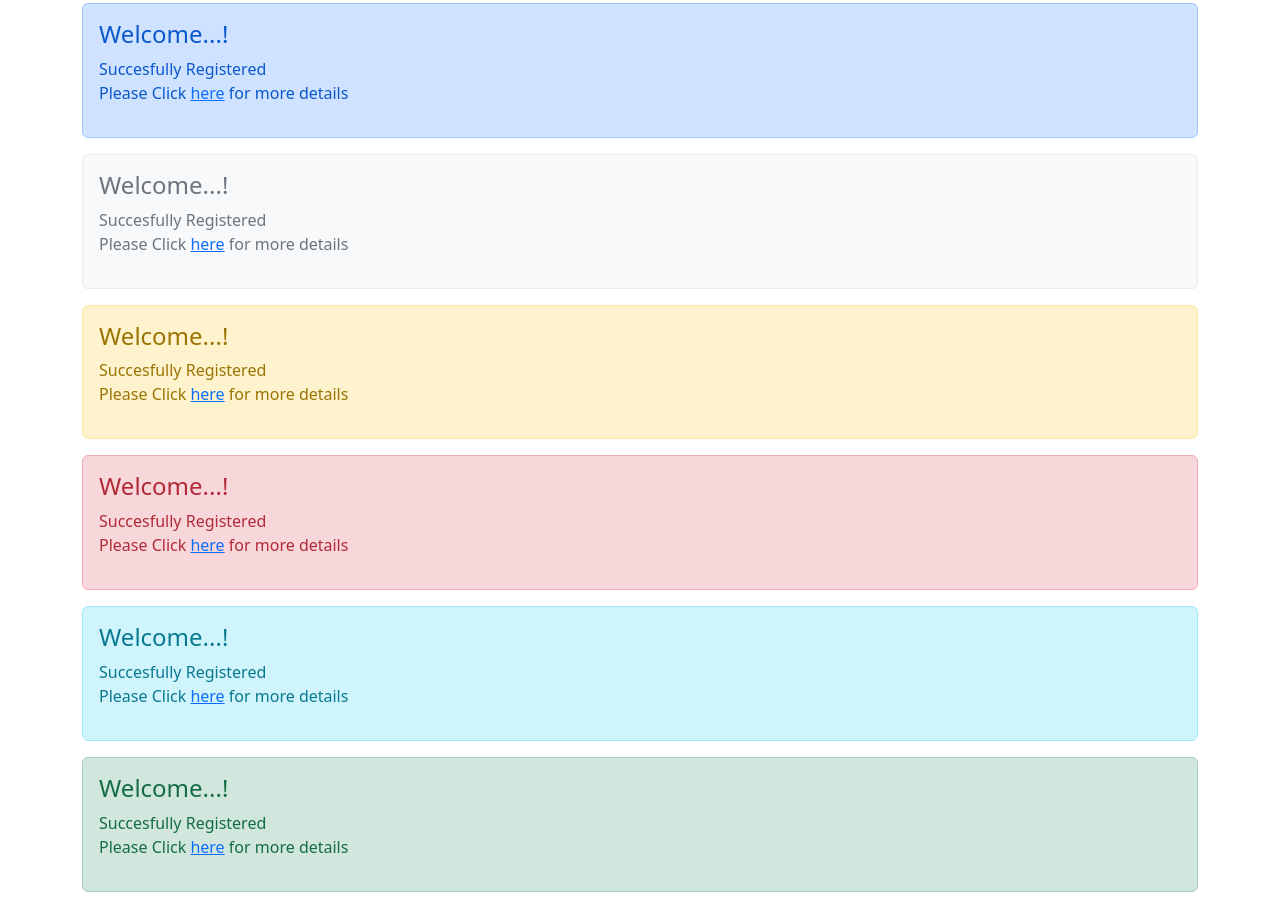
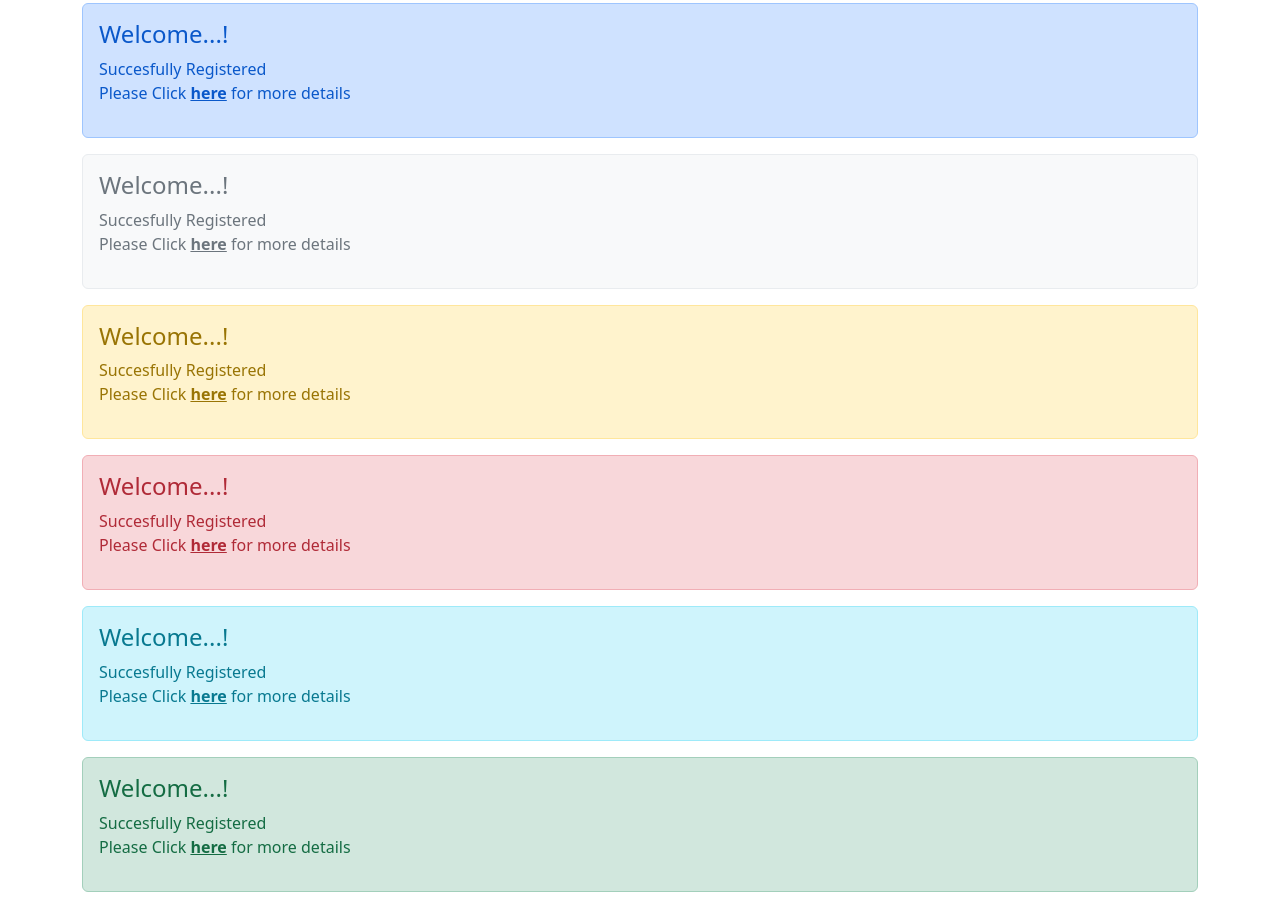
Before and after one commit to theranjithmenon/BootStrapStudy, a plain HTML site: page index.html in a window 1280 px wide. Shown: the part 53-961 px from the top of the page. Drawn offline with nearby package versions, Linux system fonts and the light colour scheme.

Commit message:
alert boxes

```diff
--- a/index.html
+++ b/index.html
@@ -17,32 +17,32 @@
     <div class="alert alert-primary" role="alert">
       <h4>Welcome...!</h4>
       Succesfully Registered
-      <p>Please Click <a href="">here</a> for more details</p>
+      <p>Please Click <a class="alert-link" href="">here</a> for more details</p>
     </div>
     <div class="alert alert-secondary" role="alert">
       <h4>Welcome...!</h4>
       Succesfully Registered
-      <p>Please Click <a href="">here</a> for more details</p>
+      <p>Please Click <a class="alert-link" href="">here</a> for more details</p>
     </div>
     <div class="alert alert-warning" role="alert">
       <h4>Welcome...!</h4>
       Succesfully Registered
-      <p>Please Click <a href="">here</a> for more details</p>
+      <p>Please Click <a class="alert-link" href="">here</a> for more details</p>
     </div>
     <div class="alert alert-danger" role="alert">
       <h4>Welcome...!</h4>
       Succesfully Registered
-      <p>Please Click <a href="">here</a> for more details</p>
+      <p>Please Click <a class="alert-link" href="">here</a> for more details</p>
     </div>
     <div class="alert alert-info" role="alert">
       <h4>Welcome...!</h4>
       Succesfully Registered
-      <p>Please Click <a href="">here</a> for more details</p>
+      <p>Please Click <a class="alert-link" href="">here</a> for more details</p>
     </div>
     <div class="alert alert-success" role="alert">
       <h4>Welcome...!</h4>
       Succesfully Registered
-      <p>Please Click <a href="">here</a> for more details</p>
+      <p>Please Click <a class="alert-link" href="">here</a> for more details</p>
     </div>
   </div>
 </body>
```
